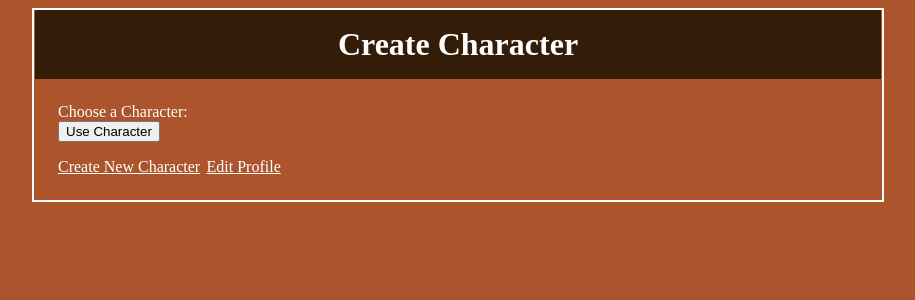
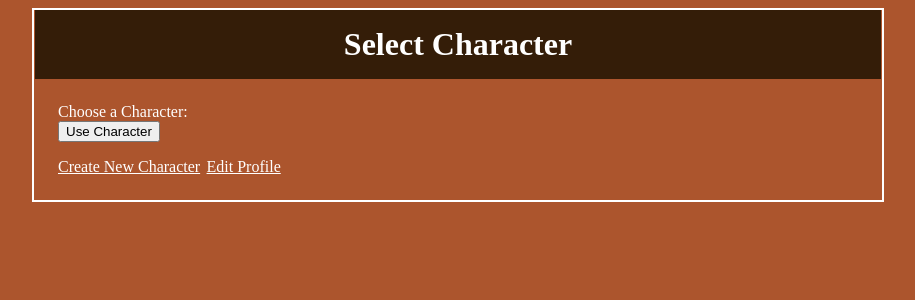
Before and after one commit to richhildebrand/WP2_Character_Creation_Website, a PHP site: page /Character/Select.php in a window 1280 px wide. Shown: the top 300 px of the page, without its empty margins (182-1097 px from the left). Run offline with PHP 8.4, Linux system fonts and the light colour scheme; the visitor is signed in with stand-in values (Sample User, id 1); data that the repository does not hold is empty.

Commit message:
copy paste error

```diff
--- a/Character/Select.php
+++ b/Character/Select.php
@@ -16,7 +16,7 @@ $characterTemplateGenerator = new  CharacterTemplateGenerator();
 <html>
     <?php HeaderHelper::DrawHeader(); ?>
     <body>
-        <h1>Create Character</h1>
+        <h1>Select Character</h1>
         <form method="post" >
             <label>Choose a Character:</label>
             <?php $characterTemplateGenerator->ListMemeberCharacters($member); ?>
```
